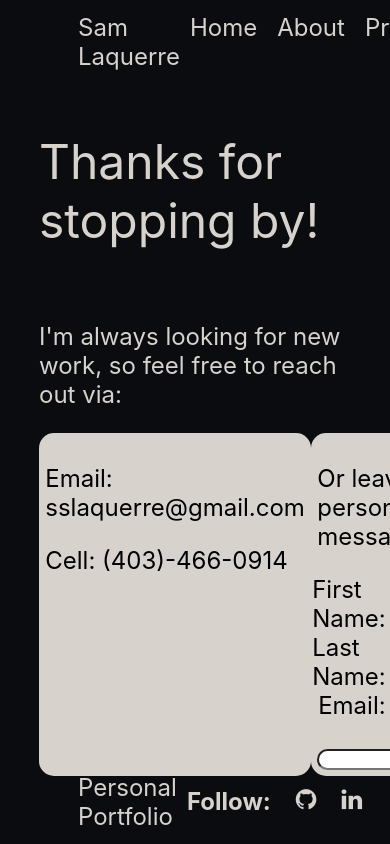
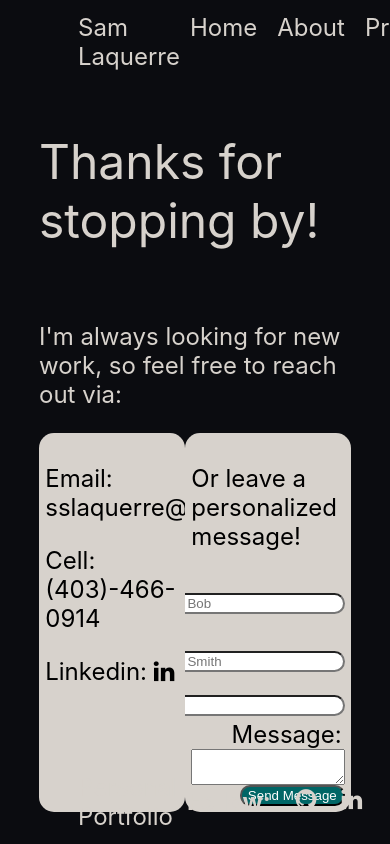
Before and after one commit to sslaquerre07/Personal_Portfolio_Page, a React (Create React App) app in the folder portfolio_page/: page /contact in a window 390 px wide. Shown: the top 844 px of the page. Built offline with nearby package versions, Linux system fonts and the light colour scheme.

Commit message:
All front end of contact page complete, back end to be done after responsiveness addressed

```diff
--- a/portfolio_page/src/App.css
+++ b/portfolio_page/src/App.css
@@ -271,6 +271,13 @@ input{
     color: black;
     padding: 2%;
     border-radius: 15px;
+    overflow-y: auto;
+}
+.contact-box .field button{
+    color: white;
+    background-color: #006666;
+    border-radius: 10px;
+    cursor: pointer;
 }
 
 .fill-container{
--- a/portfolio_page/src/component/Contact.js
+++ b/portfolio_page/src/component/Contact.js
@@ -13,6 +13,7 @@ function contact(){
                     <div className='contact-box'>
                         <p className='small-text'>Email: sslaquerre@gmail.com</p>
                         <p className='small-text'>Cell: (403)-466-0914</p>
+                        <p className='small-text'>Linkedin: <a href="https://www.linkedin.com/in/samuel-laquerre-304635202/" class="fa fa-linkedin" /></p>
                     </div>
                     <div className='contact-box'>
                         <p className='small-text'>Or leave a personalized message!</p>
@@ -33,7 +34,10 @@ function contact(){
                                 <label htmlFor='message' className='small-text'>Message:</label>
                             </div>
                             <div className='field'>
-                                <input type='textarea' id='message' className='fill-container' required />
+                                <textarea id='message' className='fill-container' cols='5' required />
+                            </div>
+                            <div className='field'>
+                                <button type='submit'>Send Message</button>
                             </div>
                         </form>
                     </div>
```
